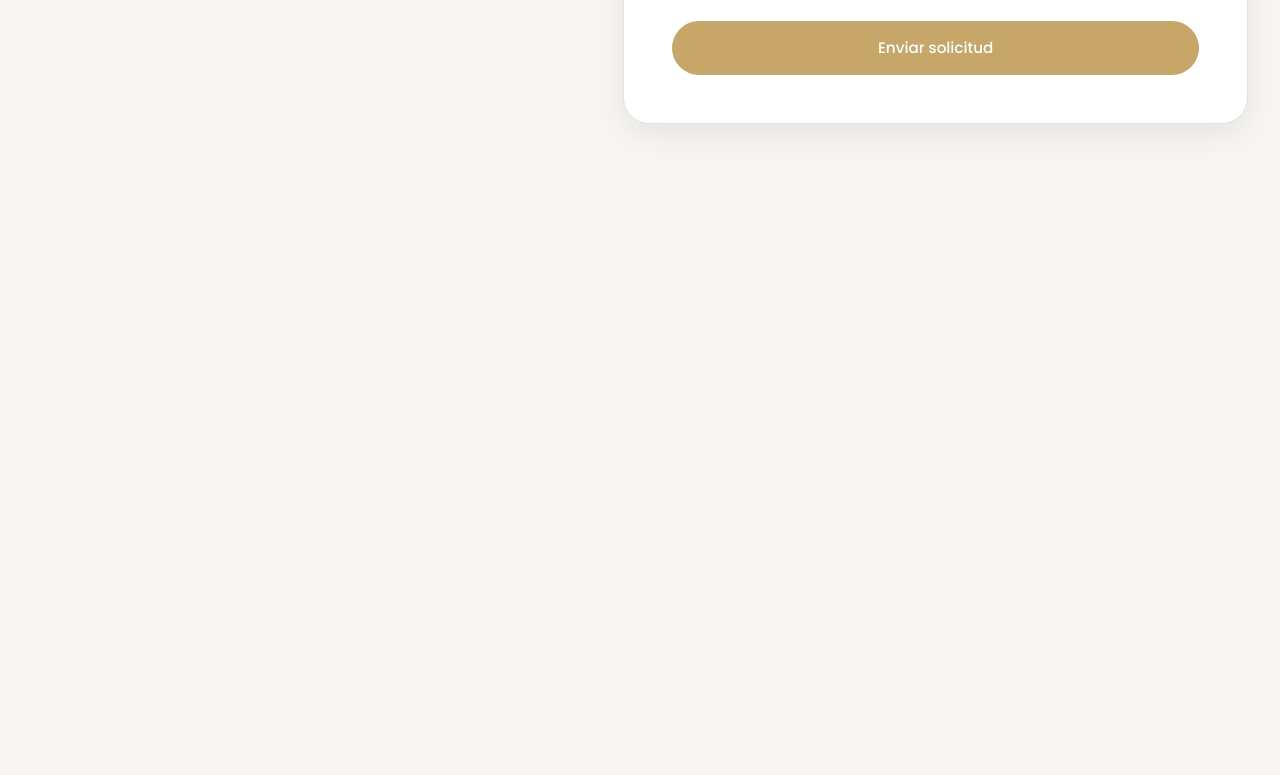
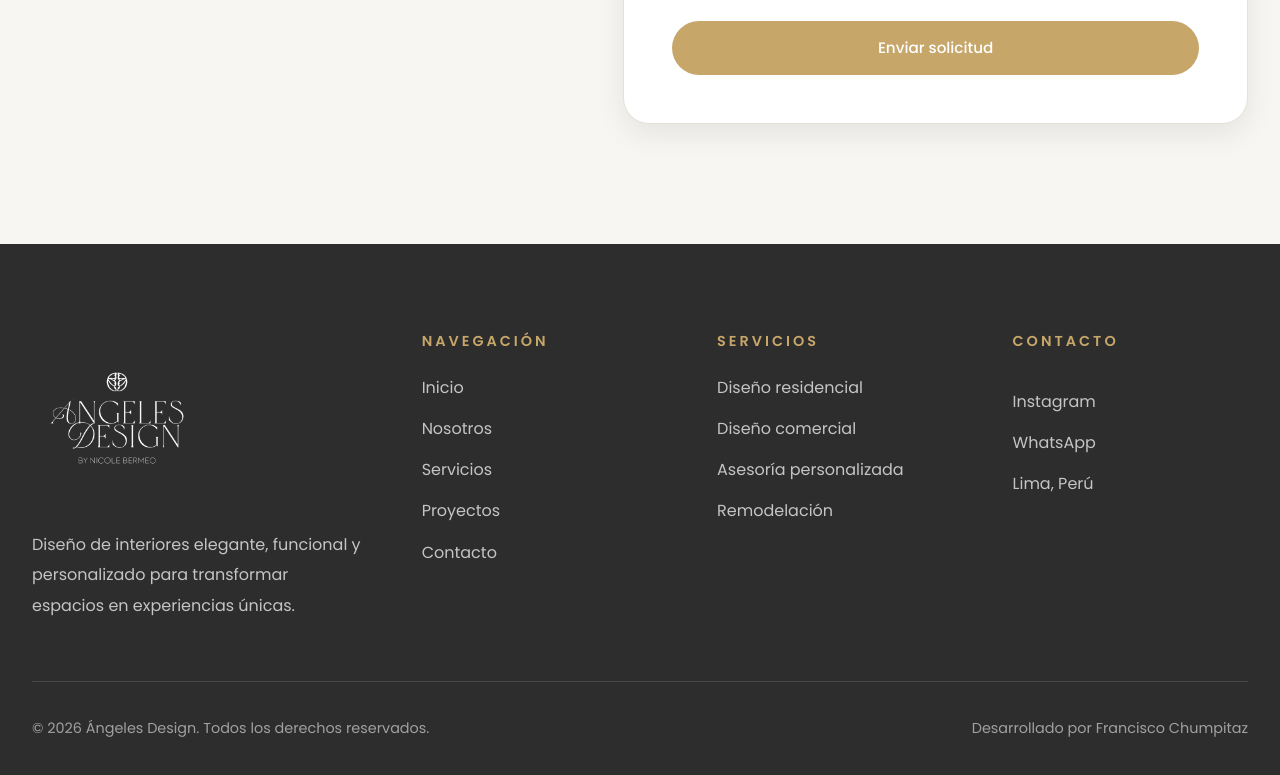
Before and after one commit to FranciscoChumpitaz/Angeles-Design, a website built with Vite: page index.html in a window 1280 px wide. Shown: the part 7984-8759 px from the top of the page. Before the commit the page ends 8228 px from the top, so only its background shows below. Built offline with nearby package versions, Linux system fonts and the light colour scheme.

Commit message:
feat: agregar pie de página

```diff
--- a/index.html
+++ b/index.html
@@ -758,13 +758,89 @@
 
     </main>
 
-    <!-- =======================
-         FOOTER
-    ======================== -->
+   <!-- =======================
+     FOOTER
+======================== -->
 
-    <footer>
+<footer class="footer">
 
-    </footer>
+    <div class="container">
+
+        <div class="footer-grid">
+
+            <div class="footer-brand">
+
+                <img
+                    src="/src/assets/logo/logo-negro.png"
+                    alt="Ángeles Design">
+
+                <p>
+                    Diseño de interiores elegante, funcional y personalizado
+                    para transformar espacios en experiencias únicas.
+                </p>
+
+            </div>
+
+            <div class="footer-links">
+
+                <h4>Navegación</h4>
+
+                <ul>
+                    <li><a href="#inicio">Inicio</a></li>
+                    <li><a href="#nosotros">Nosotros</a></li>
+                    <li><a href="#servicios">Servicios</a></li>
+                    <li><a href="#proyectos">Proyectos</a></li>
+                    <li><a href="#contacto">Contacto</a></li>
+                </ul>
+
+            </div>
+
+            <div class="footer-links">
+
+                <h4>Servicios</h4>
+
+                <ul>
+                    <li><a href="#servicios">Diseño residencial</a></li>
+                    <li><a href="#servicios">Diseño comercial</a></li>
+                    <li><a href="#servicios">Asesoría personalizada</a></li>
+                    <li><a href="#servicios">Remodelación</a></li>
+                </ul>
+
+            </div>
+
+            <div class="footer-contact">
+
+                <h4>Contacto</h4>
+
+                <a href="https://www.instagram.com/angeles.nicolebermeo/" target="_blank">
+                    Instagram
+                </a>
+
+                <a href="https://wa.me/51999999999" target="_blank">
+                    WhatsApp
+                </a>
+
+                <p>Lima, Perú</p>
+
+            </div>
+
+        </div>
+
+        <div class="footer-bottom">
+
+            <p>
+                © 2026 Ángeles Design. Todos los derechos reservados.
+            </p>
+
+            <span>
+                Desarrollado por Francisco Chumpitaz
+            </span>
+
+        </div>
+
+    </div>
+
+</footer>
 
     <!-- =======================
      FLOATING ACTIONS
--- a/src/css/responsive.css
+++ b/src/css/responsive.css
@@ -326,3 +326,33 @@
     }
 
 }
+
+/* ==========================================
+   FOOTER RESPONSIVE
+========================================== */
+
+@media (max-width: 992px) {
+
+    .footer-grid {
+        grid-template-columns: 1fr 1fr;
+    }
+
+}
+
+@media (max-width: 576px) {
+
+    .footer {
+        padding-top: 70px;
+    }
+
+    .footer-grid {
+        grid-template-columns: 1fr;
+        gap: 42px;
+    }
+
+    .footer-bottom {
+        flex-direction: column;
+        align-items: flex-start;
+    }
+
+}
--- a/src/css/sections.css
+++ b/src/css/sections.css
@@ -821,3 +821,91 @@
 .contact-form .btn {
     width: 100%;
 }
+
+/* ==========================================
+   FOOTER
+========================================== */
+
+.footer {
+    padding: 90px 0 34px;
+
+    background: var(--color-text);
+    color: white;
+}
+
+.footer-grid {
+    display: grid;
+    grid-template-columns: 1.4fr 1fr 1fr 1fr;
+    gap: 60px;
+
+    padding-bottom: 60px;
+
+    border-bottom: 1px solid rgba(255, 255, 255, .12);
+}
+
+.footer-brand img {
+    width: 170px;
+    margin-bottom: 26px;
+
+    filter: brightness(0) invert(1);
+}
+
+.footer-brand p {
+    max-width: 360px;
+
+    color: rgba(255, 255, 255, .72);
+    line-height: 1.9;
+}
+
+.footer h4 {
+    margin-bottom: 24px;
+
+    font-family: var(--font-body);
+    font-size: .9rem;
+    font-weight: 600;
+
+    color: var(--color-primary);
+
+    letter-spacing: 3px;
+    text-transform: uppercase;
+}
+
+.footer-links ul {
+    display: grid;
+    gap: 14px;
+}
+
+.footer-links a,
+.footer-contact a,
+.footer-contact p {
+    color: rgba(255, 255, 255, .72);
+
+    transition: .35s ease;
+}
+
+.footer-links a:hover,
+.footer-contact a:hover {
+    color: var(--color-primary);
+}
+
+.footer-contact {
+    display: flex;
+    flex-direction: column;
+    align-items: flex-start;
+    gap: 14px;
+}
+
+.footer-bottom {
+    display: flex;
+    justify-content: space-between;
+    align-items: center;
+    gap: 24px;
+
+    padding-top: 34px;
+}
+
+.footer-bottom p,
+.footer-bottom span {
+    color: rgba(255, 255, 255, .55);
+    font-size: .9rem;
+}
```
